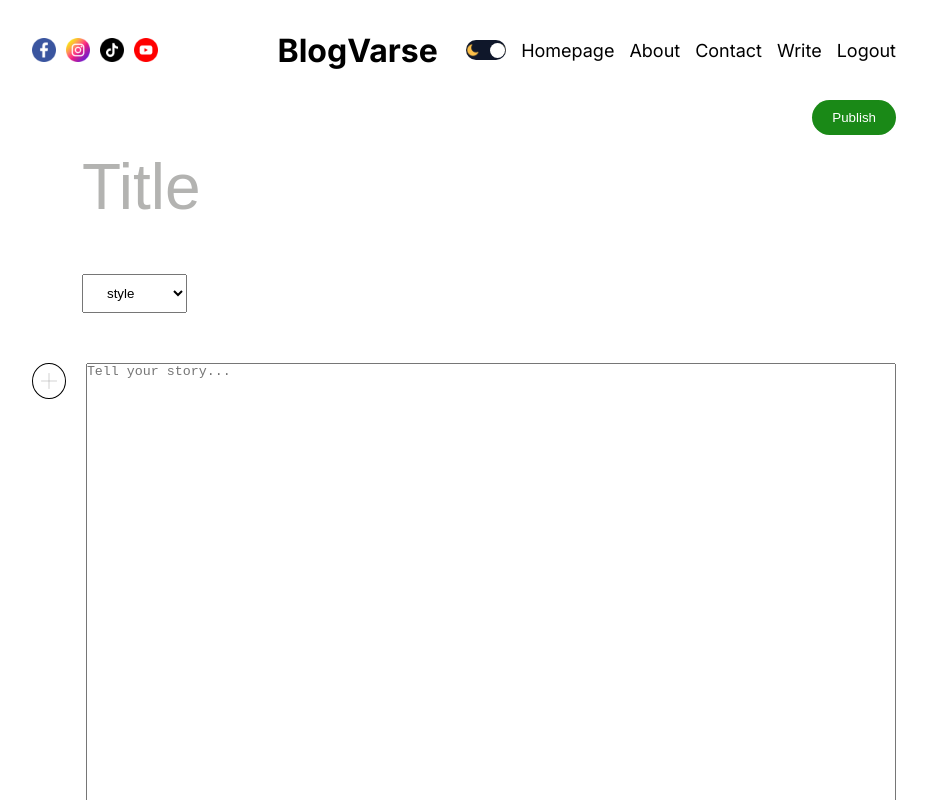
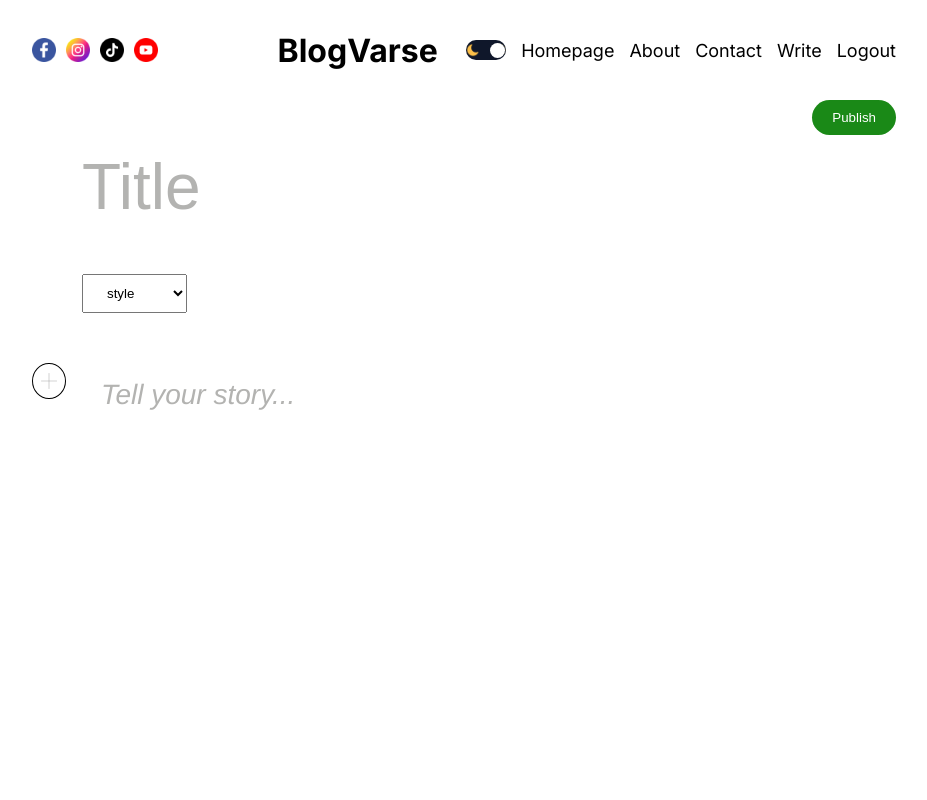
Before and after one commit to MuhammadKaifNazeer/blog-app, a Next.js app: page /write in a window 1280 px wide. Shown: the top 800 px of the page, without its empty margins (176-1103 px from the left). Built offline with nearby package versions, Linux system fonts and the light colour scheme; no server answers; sample sign-in values are in the browser's storage.

Commit message:
added react-quill again solved all problems

```diff
--- a/package.json
+++ b/package.json
@@ -18,6 +18,7 @@
     "next-auth": "^4.24.5",
     "react": "18.2.0",
     "react-dom": "18.2.0",
+    "react-quill": "^2.0.0",
     "swr": "^2.2.4"
   },
   "devDependencies": {
--- a/src/app/write/page.jsx
+++ b/src/app/write/page.jsx
@@ -12,6 +12,9 @@ import {
   getDownloadURL,
 } from "firebase/storage";
 import { app } from "@/utils/firebase";
+import dynamic from 'next/dynamic';
+const ReactQuill = dynamic(() => import("react-quill"), { ssr: false });
+import "react-quill/dist/quill.bubble.css";
 
 const WritePage = () => {
   const { status } = useSession();
@@ -47,7 +50,7 @@ const WritePage = () => {
               break;
           }
         },
-        (error) => { },
+        (error) => {},
         () => {
           getDownloadURL(uploadTask.snapshot.ref).then((downloadURL) => {
             setMedia(downloadURL);
@@ -134,13 +137,13 @@ const WritePage = () => {
             </button>
           </div>
         )}
-        <textarea
+        <ReactQuill
           className={styles.textArea}
           theme="bubble"
           value={value}
           onChange={setValue}
           placeholder="Tell your story..."
-        ></textarea>
+        />
       </div>
       <button className={styles.publish} onClick={handleSubmit}>
         Publish
```
Also changed, not shown: 1 other file (tests, documents, lock files or other folders).
